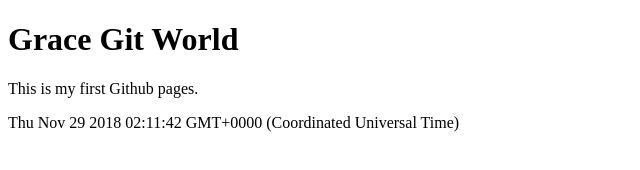
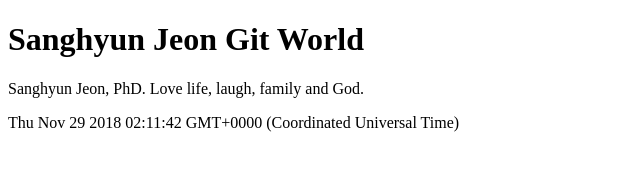
Before and after one commit to euksa99/euksa99.github.io, a plain HTML site: page index.html in a window 1280 px wide. Shown: the whole page, without its empty margins (0-640 px from the left). Drawn offline with Linux system fonts and the light colour scheme.

Commit message:
Update index.html

```diff
--- a/index.html
+++ b/index.html
@@ -6,14 +6,14 @@
 	<meta name="description" content="Sanghyun Jeon, PhD. Love life, laugh, family and God">
 	<meta name="keywords" content="Sanghyun, Jeon, University of Florida, PhD, Bayesian Network, Adaptive learning, elearning, education technology">
 </head>
-	<body>
-		<h1>Grace Git World</h1>
-		<p>This is my first Github pages.</p>
+<body>
+		<h1>Sanghyun Jeon Git World</h1>
+		<p>Sanghyun Jeon, PhD. Love life, laugh, family and God.</p>
 		<p id="demo"> </p>
 
 		<script>
 			var d = new Date();
 			document.getElementById("demo").innerHTML = d;
 		</script>
-	</body>
+</body>
 </html>
```
